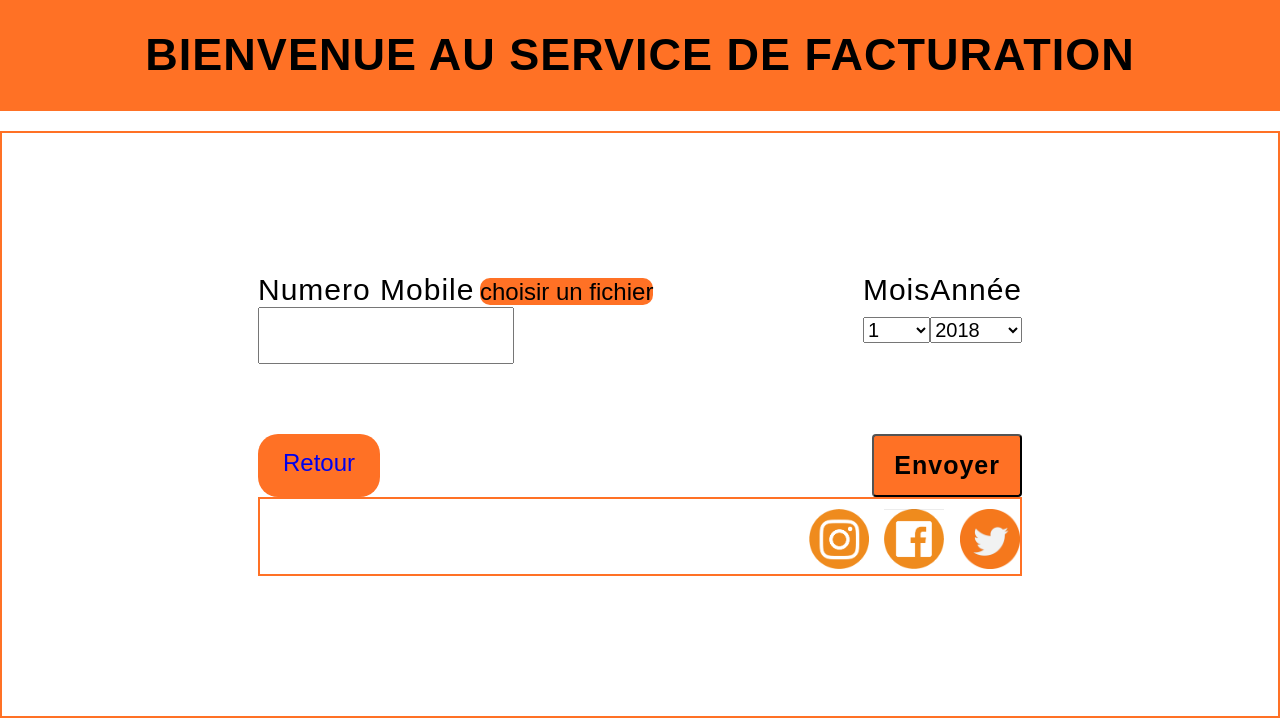
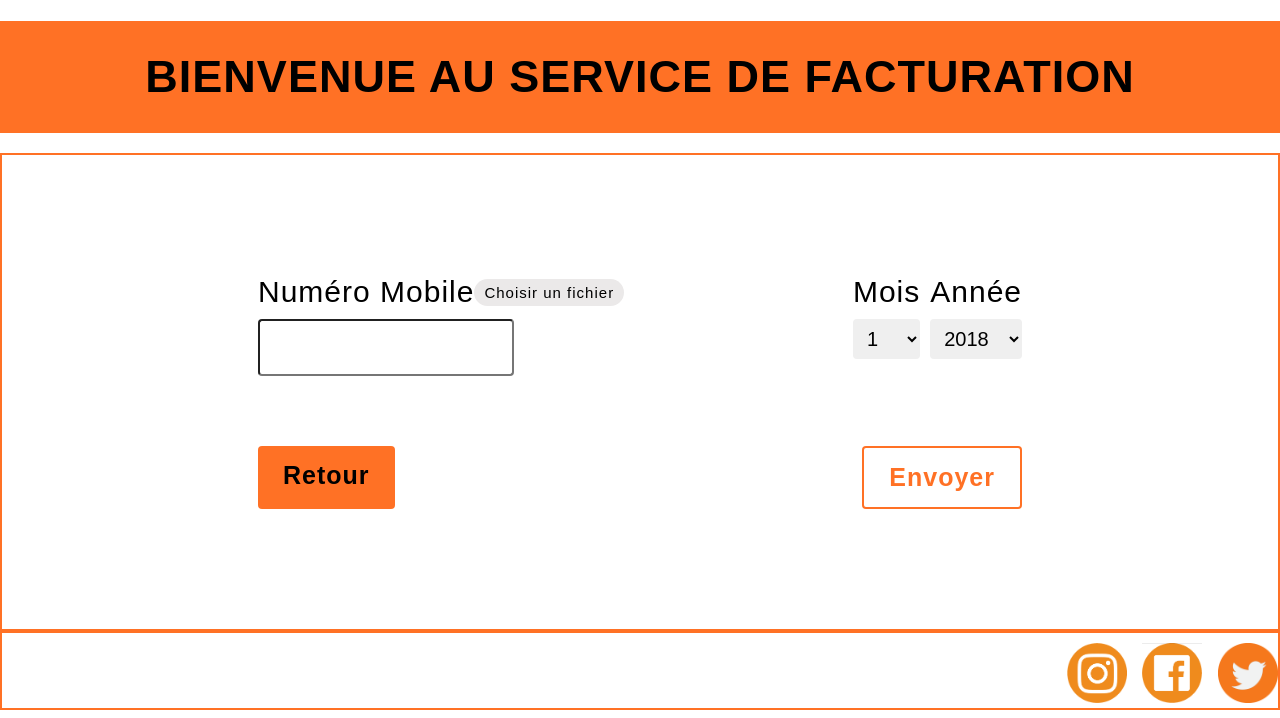
Before and after one commit to ndeyesokhna/projetorange, a Flask app: page /mobile/1 in a window 1280 px wide. Shown: the part 169-887 px from the top of the page. Run offline with Flask 2, Linux system fonts and the light colour scheme.

Commit message:
Updated style css

```diff
--- a/static/css/home.css
+++ b/static/css/home.css
@@ -18,7 +18,8 @@
 }
 
 .imgorange{
-    width: 14%;
+    width: 300px;
+    height: 150px;
 }
 
 .divh1{
@@ -41,7 +42,7 @@
 
 .form1{
     border:  hwb(21 0% 0% / 0.854) solid 2px;
-    height: 50vh;
+    min-height: 50vh;
     display: flex;
     flex-direction: column;
     padding: 0 15%;
@@ -74,15 +75,7 @@
     margin-top: 20px;
 }
 
-.button6{
-    background: hwb(21 0% 0% / 0.854);
-    padding: 15px 20px;
-    border-radius: 4px;
-    font-size: 25px;
-    letter-spacing: 1px;
-    font-weight: bold;
-    color: #000;
-}
+
 
 
 
@@ -92,14 +85,12 @@
     border: solid 2px hwb(21 0% 0% / 0.854);
     padding: 20px 40px;
     text-align: end;
-
+    background: red;
 } */
 footer{
     width: 100%;
     text-align: end;
     border: solid 2px hwb(21 0% 0% / 0.854);
-
-
 }
 
 .imgfooter{
--- a/static/css/mobile.css
+++ b/static/css/mobile.css
@@ -1,14 +1,12 @@
 .divform2{
     border: solid 2px  hwb(21 0% 0% / 0.854);;
-    /* height: 50vh; */
     display: flex;
-    /* flex-direction: column; */
     justify-content: space-between;
-    /* align-items: center; */
     flex-wrap: wrap;
-    padding: 140px 20%;
+    padding: 120px 20%;
 }
 
+/* ************************** */
 .div1{
     display: flex;
     flex-direction: row;
@@ -20,12 +18,18 @@
    margin-bottom: 20px;
 }
 
+
+/* ***************************** */
+
 .form-control{
-    padding: 15px;
+    width: 20vw;
+    padding: 15px 5px;
     font-size: 20px;
+    letter-spacing: 1px;
+    border-radius: 4px;
+    /* border: 1px solid #ccc; */
     outline: 0;
-    letter-spacing: 1px;
-    width: 20vw;
+
 }
 .input-group-text{
     font-size: 30px;
@@ -35,42 +39,34 @@
 }
 
 
-.button{
-    font-size: x-large;
-    /* border: solid 2px rgb(94, 92, 92); */
-    background-color: hwb(21 0% 0% / 0.854);
-    border-radius: 10px;
-}
-.button1{
-    font-size: x-large;
-    border: solid 2px rgb(94, 92, 92);
-    background-color: hwb(21 0% 0% / 0.854);
-    border-radius: 10px;
-}
-div.hide{
-    display: none;
-}
+/* ************************ */
+div.hide,
 div.hide8{
     display: none;
 }
-
 .hiden3{
     display: flex;
     flex-direction: column;
 }
+
+
+/* ******* INPUT TYPE RADIO ****** */
 .radios{
     display: flex !important;
     flex-direction: row !important;
+    width: 100%;
 }
-.button5{
-    font-size: x-large;
-    background-color: hwb(21 0% 0% / 0.854);
-    padding-top: 15px;
-    padding-left: 25px;
-    padding-right: 25px;
-    padding-bottom: 15px;
-    border-radius: 20px;
+
+.radios label{
+    margin-left: 10px;
+    text-transform: capitalize;
+    letter-spacing: 1px;
+    font: 20px;
+    font-weight: bold;
 }
+
+
+/* ******* FIN INPUT TYPE RADIO ****** */
 
 .envoyer{
     display: flex;
@@ -80,3 +76,67 @@
     margin-top: 30px;
 
 }
+
+/* ************** BUTTON STYLE ************** */
+span.input-group-text3{
+  display: flex;
+  align-items: center;
+  justify-content: space-between;
+  margin-bottom: 10px;
+}
+span.input-group-text3 .input-group-text{
+    margin-bottom: 0;
+}
+
+/* Choisir */
+.button, .button1{
+    font-size: 15px;
+    background-color: rgb(235, 233, 233);
+    letter-spacing: 1px;
+    padding: 5px 10px;
+    border-radius: 20px;
+    cursor: pointer;
+}
+
+
+/* Retour home */
+.button5, .button6{
+    background: hwb(21 0% 0% / 0.854);
+    padding: 15px 25px;
+    border-radius: 4px;
+    font-size: 25px;
+    letter-spacing: 1px;
+    font-weight: bold;
+    color: #000;
+    border: none;
+    cursor: pointer;
+    transition: all ease .3s;
+}
+
+.button6{
+    background: #FFF;
+    color: hwb(21 0% 0% / 0.854);
+    border: 2px solid hwb(21 0% 0% / 0.854);
+}
+
+.button6:hover{
+    background: hwb(21 0% 0% / 0.854);
+    color: #000;
+}
+/* ************** FIN BUTTON STYLE ************** */
+
+
+
+/* ********** DIV PERIODE **************** */
+.div-periode div:first-child{
+    margin-right: 10px;
+}
+
+.div-periode select{
+    padding: 8px 10px;
+    border-radius: 4px;
+    /* background: #FFF; */
+    outline: 0;
+    border: none;
+}
+/* ************ FIN DIV PERIODE ********** */
--- /dev/null
+++ b/static/js/move_footer.js
@@ -0,0 +1,8 @@
+let footer = document.querySelector("footer")
+let form = document.querySelector("form")
+
+function insertAfter(newNode, existingNode) {
+    existingNode.parentNode.insertBefore(newNode, existingNode.nextSibling);
+}
+
+insertAfter(footer,  form);
--- a/templates/layouts/partials/default.html
+++ b/templates/layouts/partials/default.html
@@ -1,5 +1,6 @@
 <!DOCTYPE html>
-<html lang="en">
+<html lang="fr">
+
     <head>
         <meta charset="UTF-8">
         <meta http-equiv="X-UA-Compatible" content="IE=edge">
@@ -8,7 +9,6 @@
         <link rel="stylesheet" href="../static/css/mobile.css">
         <script src="../static/js/home.js" defer></script>
         <script src="../static/js/fixmobile.js" defer></script>
-
         <title>{% block title %} {%endblock%}</title>
     </head>
 
@@ -17,13 +17,14 @@
         {% include 'layouts/partials/header.html'%}
 
 
-
-{% block body%}
-{% endblock %}
-
-
+        {% block body%}{% endblock %}
 
 
         {% include 'layouts/partials/footer.html'%}
+
+
+        {% block javascript %}{% endblock %}
+
     </body>
+
 </html>
--- a/templates/layouts/partials/footer.html
+++ b/templates/layouts/partials/footer.html
@@ -5,10 +5,10 @@
 
 
 <footer>
-    <!-- <div class="divfooter"> -->
+    <div class="divfooter">
     <img class="imgfooter" src="../static/img/Instagram-logo-orange.png" alt="">
     <img class="imgfooter"  src="../static/img/Facebook-logo-orange.png" alt="">
     <img  class="imgfooter" src="../static/img/twitter-orange.png" alt="">
 
-    <!-- </div> -->
+    </div>
 </footer>
--- a/templates/mobile.html
+++ b/templates/mobile.html
@@ -1,5 +1,5 @@
 {% extends 'layouts/partials/default.html' %}
-{% block title %}mobile {%endblock%}
+{% block title %}Mobile {%endblock%}
 {% block body %}
 
 <form action="" method="POST">
@@ -7,31 +7,33 @@
         <div class="div1">
             <div class="hiden3">
                 <div class="input-group input-group-sm mb-3 hide3">
-                    <span class="input-group-text" id="inputGroup-sizing-sm">numero client</span>
-                    <input type="text" class="form-control" aria-label="Sizing example input" aria-describedby="inputGroup-sizing-sm" onkeydown="isKeyPressed(event)"/>
+                    <span class="input-group-text" id="inputGroup-sizing-sm">numéro client</span>
+                    <input type="text" class="form-control" aria-label="Sizing example input"
+                        aria-describedby="inputGroup-sizing-sm" onkeydown="isKeyPressed(event)" />
                 </div>
 
-                <div class="input-group input-group-sm mb-3 hide FF" >
+                <div class="input-group input-group-sm mb-3 hide FF">
 
                     <div class="radios">
-                        <input type="radio" name="choice-fac-bord" id="bordereau" value-content="bordereau"/>
+                        <input type="radio" name="choice-fac-bord" id="bordereau" value-content="bordereau" />
                         <label for="bordereau">bordereau</label>
                     </div>
                 </div>
             </div>
             <div class="hidnumd">
-                <div class="input-group mb-3 hide1" >
+                <div class="input-group mb-3 hide1">
                     <span class="input-group-text3">
-                        <span class="input-group-text" id="inputGroup-sizing-default">numero mobile</span>
-                        <span class="button" id="inputGroup-sizing-default">choisir un fichier</span>
+                        <span class="input-group-text" id="inputGroup-sizing-default">numéro mobile</span>
+                        <span class="button" id="inputGroup-sizing-default">Choisir un fichier</span>
                         <span class="button1" id="inputGroup-sizing-default" hidden> retour</span>
                     </span>
-                    <input type="text" id="inputnum-fix" class="form-control" aria-label="Sizing example input" aria-describedby="inputGroup-sizing-default "onkeydown="isKeyPressed(event)"/>
+                    <input type="text" id="inputnum-fix" class="form-control" aria-label="Sizing example input"
+                        aria-describedby="inputGroup-sizing-default " onkeydown="isKeyPressed(event)" />
                 </div>
 
-                <div class="input-group input-group-sm mb-3 hide FF" >
+                <div class="input-group input-group-sm mb-3 hide FF">
                     <div class="radios">
-                        <input type="radio" name="choice-fac-bord" id="facture" value-content="facture"/>
+                        <input type="radio" name="choice-fac-bord" id="facture" value-content="facture" />
                         <label for="facture">facture</label>
                     </div>
 
@@ -44,12 +46,12 @@
 
         </div>
 
-        <div class="div1">
+        <div class="div1 div-periode">
             <div class="input-group input-group-lg">
                 <span class="input-group-text" id="inputGroup-sizing-lg">Mois</span>
                 <select name="month" id="month">
                     {% for month in tab_months %}
-                    <option value={{month}} >{{month}}</option>
+                    <option value={{month}}>{{month}}</option>
                     {% endfor %}
                 </select>
 
@@ -58,13 +60,14 @@
                 <span class="input-group-text" id="inputGroup-sizing-lg">Année</span>
                 <select name="year" id="year">
                     {% for year in tab_years %}
-                        <option value={{year}} >{{year}}</option>
+                    <option value={{year}}>{{year}}</option>
                     {% endfor %}
                 </select>
             </div>
         </div>
+
         <div class="envoyer">
-            <a href="/" class="button5" > Retour</a>
+            <a href="/" class="button5"> Retour</a>
             <button class="button6" type="submit">Envoyer</button>
         </div>
 </form>
@@ -72,10 +75,11 @@
 
 
 
+{% endblock %}
 
 
+{% block javascript %}
 
-
-
+    <script src="../static/js/move_footer.js" defer></script>
 
 {% endblock %}
```
Also changed, not shown: templates/fixe.html (+19 -19 lines), templates/home.html (+3 -5 lines). Lines whose indentation alone changed are shown as unchanged.
